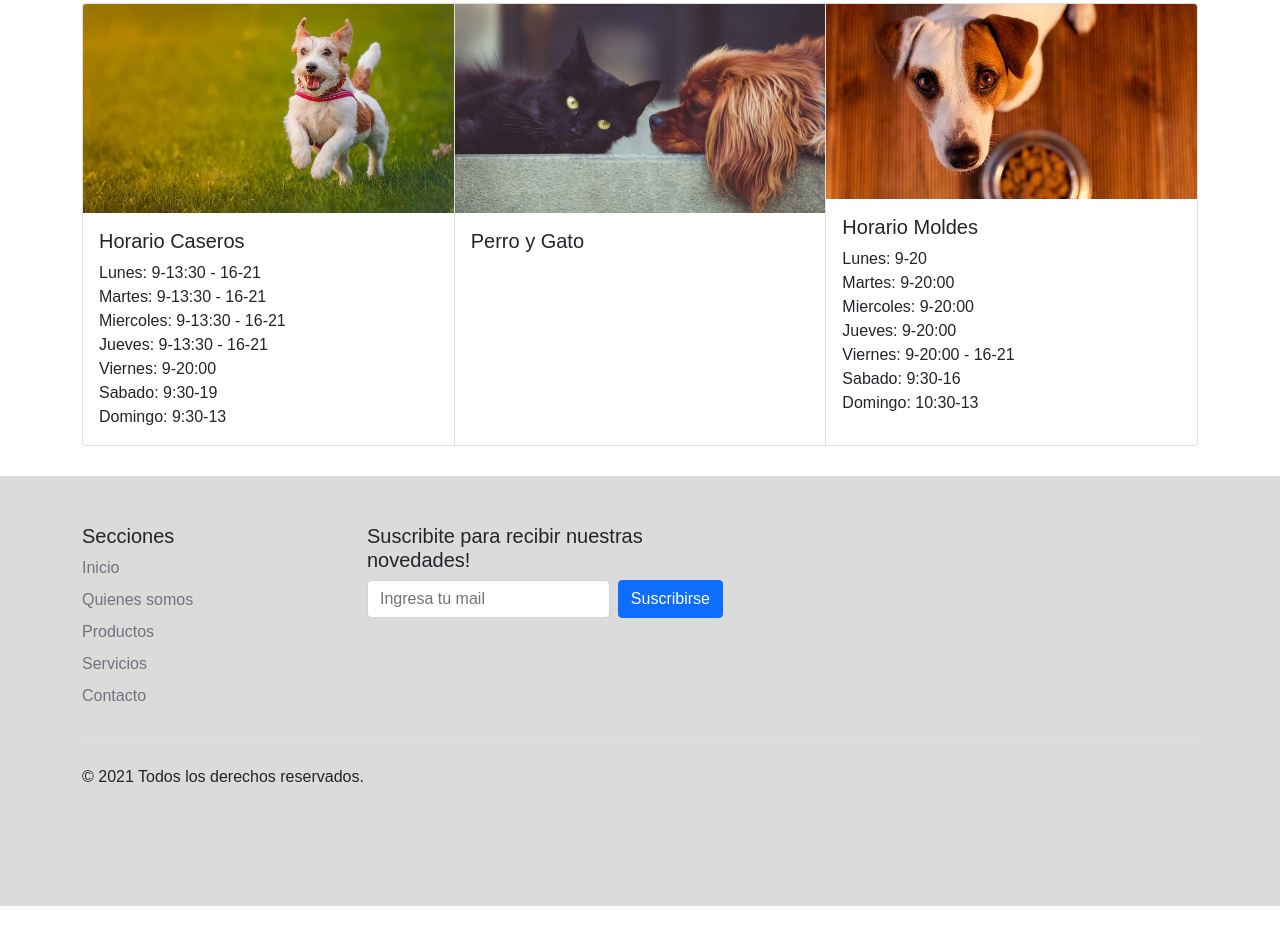
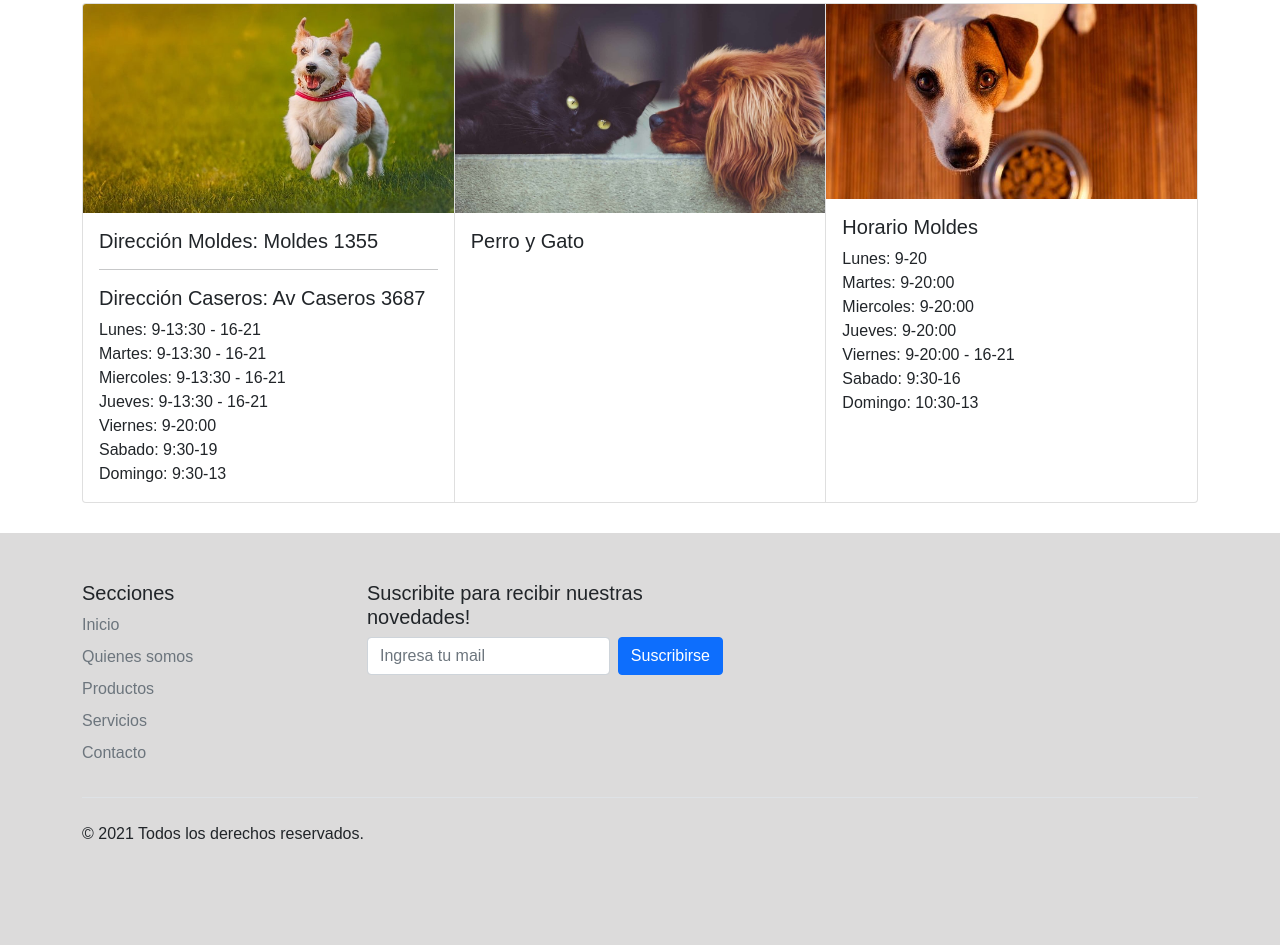
Before and after one commit to marianomiguez93/dw-entrega, a website: page index.html in a window 1280 px wide. Shown: the part 697-1642 px from the top of the page. Before the commit the page ends 1603 px from the top, so only its background shows below. Drawn offline with nearby package versions, Linux system fonts and the light colour scheme; files that its build step writes are made by us from their sources; files whose address does not match are found by name.

Commit message:
Update index.html

```diff
--- a/index.html
+++ b/index.html
@@ -113,7 +113,7 @@
           <div class="card">
             <img  src="./multimedia/corriendo-min.jpg" class="card-img-top" alt="Perro corriendo">
             <div class="card-body">
-              <h5 class="card-title">Horario Caseros</h5>
+              <h5 class="card-title">Dirección Moldes: Moldes 1355<br> <hr> Dirección Caseros: Av Caseros 3687</h5>
               <p class="card-text"> Lunes:          9-13:30   -   16-21 <br> Martes:           9-13:30   -   16-21 <br>Miercoles:          9-13:30   -   16-21 <br> Jueves:          9-13:30   -   16-21 <br> Viernes:          9-20:00<br>Sabado:          9:30-19 <br>Domingo:          9:30-13   </p>
             </div>
           </div>
```
